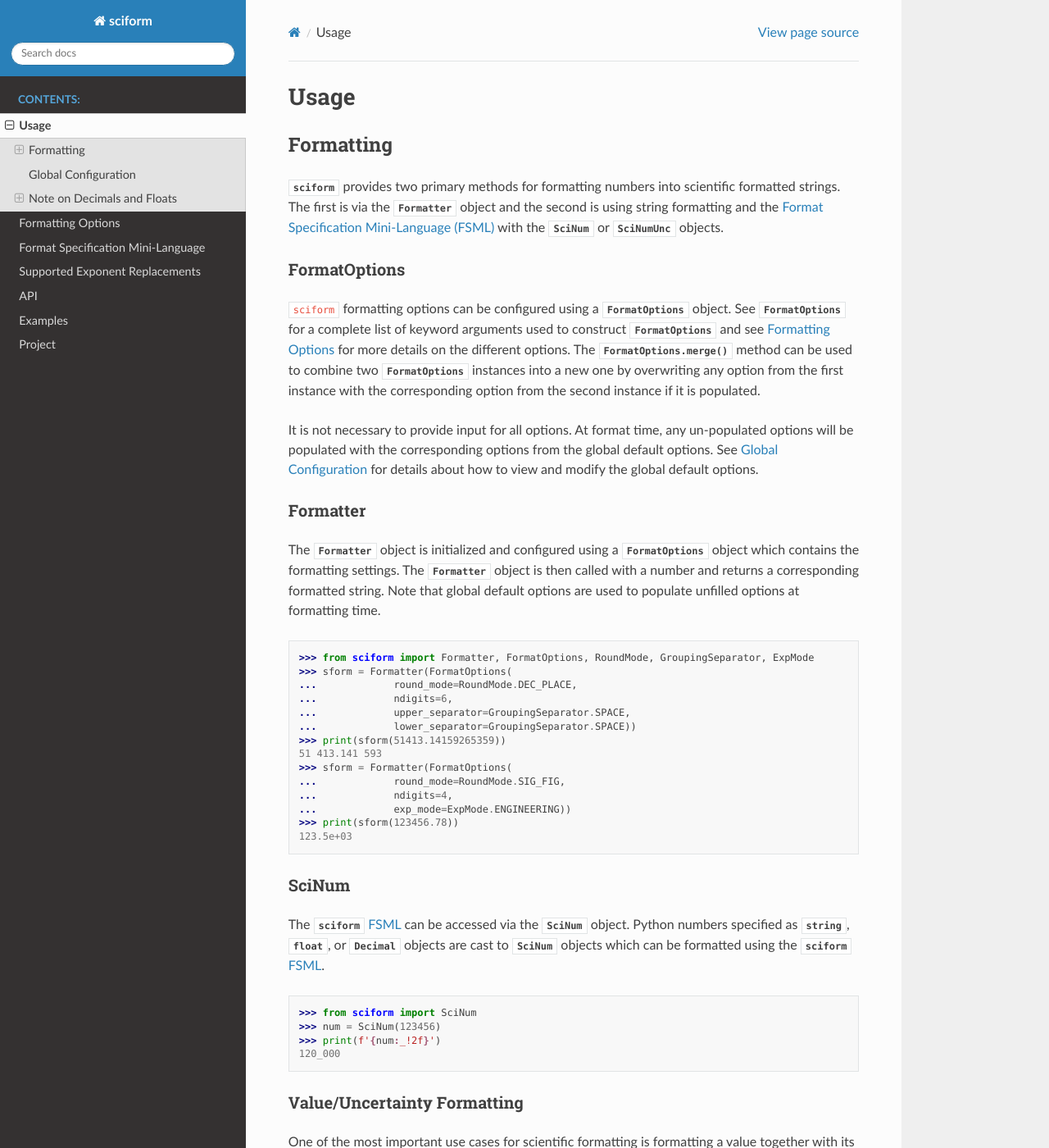
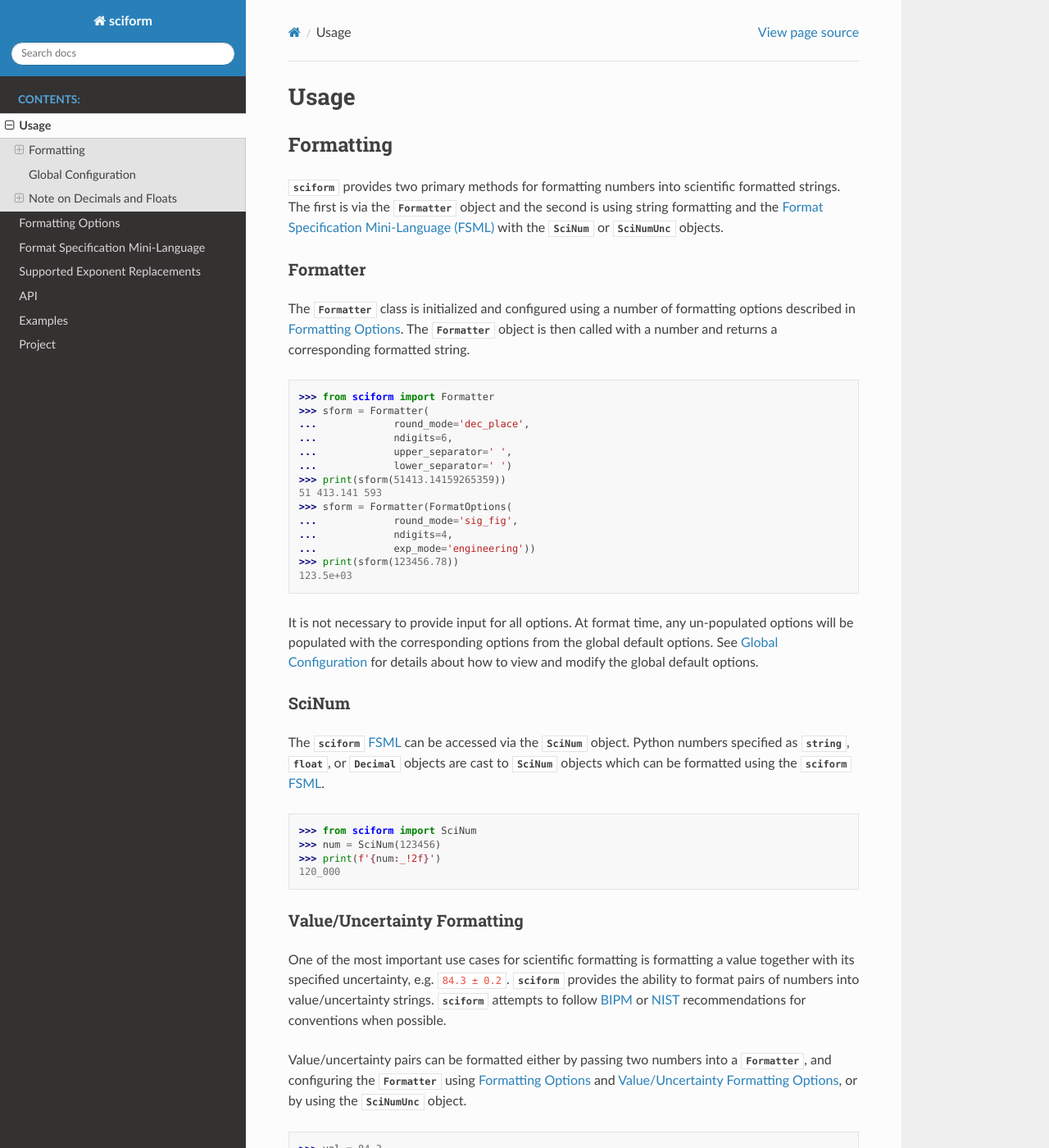
Before and after one commit to jagerber48/sciform, a Sphinx documentation site: the page built from docs/source/usage.rst, in a window 1280 px wide and 1400 px high. Shown: the whole window at 82% size. Built offline with Sphinx 7.4.7 and the Read the Docs theme 2.0.0, drawn with Linux system fonts in a browser that asks for light colours; some of the changed text lies outside the part shown.

Commit message:
Update Formatter documentation, remove FormatOptions in usage.rst and start doing some enum -> literal replacements in doctests.

```diff
--- a/docs/source/exp replacement.rst
+++ b/docs/source/exp replacement.rst
@@ -150,7 +150,7 @@ override the standard mappings listed above.
 
 >>> from sciform import Formatter, FormatOptions, ExpMode, ExpFormat
 >>> sform = Formatter(FormatOptions(
-...             exp_mode=ExpMode.ENGINEERING,
+...             exp_mode='engineering',
 ...             exp_format=ExpFormat.PARTS_PER,
 ...             extra_parts_per_forms={-9: None, -12: 'ppb'}))
 >>> print(sform(33e-9))
--- a/docs/source/usage.rst
+++ b/docs/source/usage.rst
@@ -14,49 +14,34 @@ using string formatting and the
 :ref:`Format Specification Mini-Language (FSML) <fsml>` with the
 :class:`SciNum` or :class:`SciNumUnc` objects.
 
-FormatOptions
--------------
+Formatter
+---------
 
-``sciform`` formatting options can be configured using a
-:class:`FormatOptions` object.
-See :class:`FormatOptions` for a complete list of
-keyword arguments used to construct :class:`FormatOptions` and see
-:ref:`formatting_options` for more details on the different options.
-The :meth:`FormatOptions.merge` method can be used to combine two
-:class:`FormatOptions` instances into a new one by overwriting any
-option from the first instance with the corresponding option from the
-second instance if it is populated.
+The :class:`Formatter` class is initialized and configured using a
+number of formatting options described in :ref:`formatting_options`.
+The :class:`Formatter` object is then called with a number and returns
+a corresponding formatted string.
 
-It is not necessary to provide input for all options. At format time,
-any un-populated options will be populated with the
+>>> from sciform import Formatter
+>>> sform = Formatter(
+...             round_mode='dec_place',
+...             ndigits=6,
+...             upper_separator=' ',
+...             lower_separator=' ')
+>>> print(sform(51413.14159265359))
+51 413.141 593
+>>> sform = Formatter(FormatOptions(
+...             round_mode='sig_fig',
+...             ndigits=4,
+...             exp_mode='engineering'))
+>>> print(sform(123456.78))
+123.5e+03
+
+It is not necessary to provide input for all options.
+At format time, any un-populated options will be populated with the
 corresponding options from the global default options.
 See :ref:`global_config` for details about how to view and modify the
 global default options.
-
-Formatter
----------
-
-The :class:`Formatter` object is initialized and configured using a
-:class:`FormatOptions` object which contains the formatting settings.
-The :class:`Formatter` object is then called with a number and returns
-a corresponding formatted string.
-Note that global default options are used to populate unfilled options
-at formatting time.
-
->>> from sciform import Formatter, FormatOptions, RoundMode, GroupingSeparator, ExpMode
->>> sform = Formatter(FormatOptions(
-...             round_mode=RoundMode.DEC_PLACE,
-...             ndigits=6,
-...             upper_separator=GroupingSeparator.SPACE,
-...             lower_separator=GroupingSeparator.SPACE))
->>> print(sform(51413.14159265359))
-51 413.141 593
->>> sform = Formatter(FormatOptions(
-...             round_mode=RoundMode.SIG_FIG,
-...             ndigits=4,
-...             exp_mode=ExpMode.ENGINEERING))
->>> print(sform(123456.78))
-123.5e+03
 
 SciNum
 ------
@@ -144,7 +129,7 @@ package default settings):
 >>> print_global_defaults()
 {'exp_mode': <ExpMode.FIXEDPOINT: 'fixed_point'>,
  'exp_val': <class 'sciform.modes.AutoExpVal'>,
- 'round_mode': <RoundMode.SIG_FIG: 'sig_fig'>,
+ 'round_mode': <'sig_fig': 'sig_fig'>,
  'ndigits': <class 'sciform.modes.AutoDigits'>,
  'upper_separator': <GroupingSeparator.NONE: 'no_grouping'>,
  'decimal_separator': <GroupingSeparator.POINT: 'point'>,
@@ -176,13 +161,13 @@ unchanged.
 ...                      GroupingSeparator)
 >>> set_global_defaults(FormatOptions(
 ...     fill_mode=FillMode.ZERO,
-...     exp_mode=ExpMode.ENGINEERING_SHIFTED,
+...     exp_mode='engineering'_SHIFTED,
 ...     ndigits=4,
 ...     decimal_separator=GroupingSeparator.COMMA))
 >>> print_global_defaults()
-{'exp_mode': <ExpMode.ENGINEERING_SHIFTED: 'engineering_shifted'>,
+{'exp_mode': <'engineering'_SHIFTED: 'engineering_shifted'>,
  'exp_val': <class 'sciform.modes.AutoExpVal'>,
- 'round_mode': <RoundMode.SIG_FIG: 'sig_fig'>,
+ 'round_mode': <'sig_fig': 'sig_fig'>,
  'ndigits': 4,
  'upper_separator': <GroupingSeparator.NONE: 'no_grouping'>,
  'decimal_separator': <GroupingSeparator.COMMA: 'comma'>,
```
Also changed, not shown: docs/source/examples.rst (+6 -6 lines), docs/source/fsml.rst (+4 -4 lines), docs/source/options.rst (+16 -16 lines).
